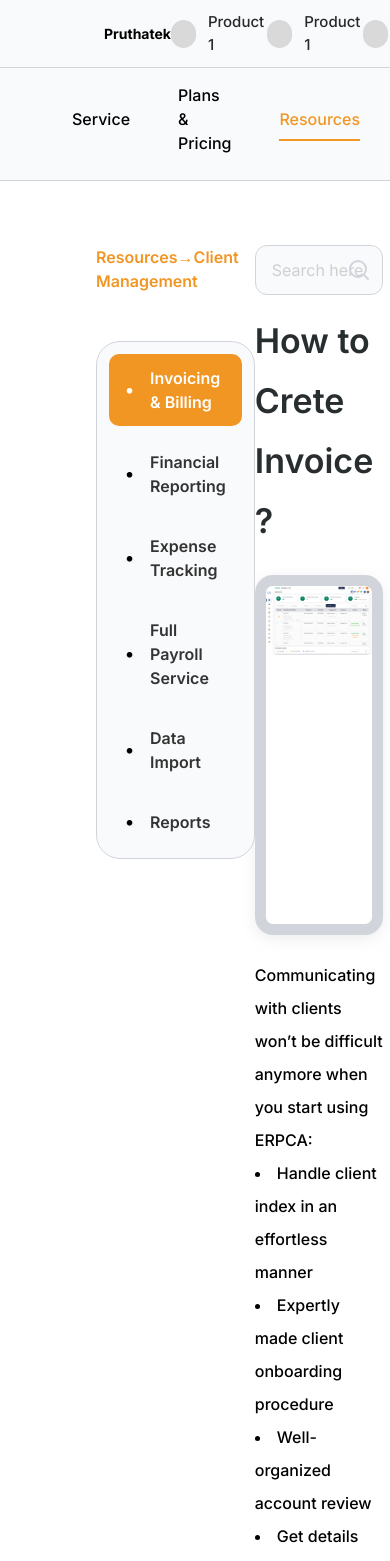
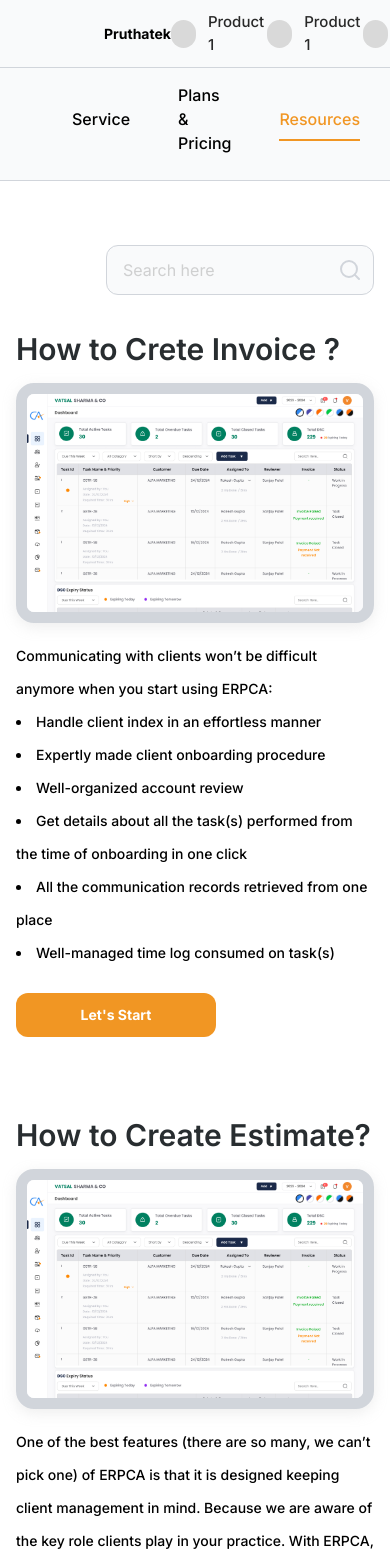
Before and after one commit to jay-avaiya/pruthatek-erp, a React (Vite) app: page /resources in a window 390 px wide. Shown: the top 1561 px of the page. Built offline with nearby package versions, Linux system fonts and the light colour scheme.

Commit message:
Update: Responsiveness

```diff
--- a/src/pages/Main/ResourcePage/Resource.jsx
+++ b/src/pages/Main/ResourcePage/Resource.jsx
@@ -52,14 +52,14 @@ const Resource = () => {
   }, []);
 
   return (
-    <div className="flex justify-between px-24 font-inter">
+    <div className="flex flex-col md:flex-row md:justify-between px-4 md:px-6 lg:px-12 xl:px-24 font-inter">
       {/* side bar */}
-      <div className="flex flex-col gap-12 sticky top-10 h-fit">
-        <p className="text-[16px] text-[#F19623] font-semibold">
+      <div className="hidden md:flex flex-col gap-12 sticky top-10 h-fit">
+        <p className="text-sm md:text-[16px] text-[#F19623] font-semibold">
           Resources→Client Management
         </p>
 
-        <div className="w-full max-w-[310px] h-fit bg-[#F9FAFB] border border-[#D1D5DB] rounded-3xl px-3 py-3">
+        <div className=" w-full max-w-[280px] lg:max-w-[310px] h-fit bg-[#F9FAFB] border border-[#D1D5DB] rounded-3xl px-3 py-3">
           <ul className="space-y-3">
             {items.map((item) => (
               <li key={item.id}>
@@ -70,7 +70,7 @@ const Resource = () => {
                       .scrollIntoView({ behavior: "smooth" });
                     setActive(item.id);
                   }}
-                  className={`w-full text-left py-3 px-4 rounded-[10px] text-[16px] font-semibold flex items-center gap-4
+                  className={`w-full text-left py-3 px-4 rounded-[10px] text-sm lg:text-[16px] font-semibold flex items-center gap-4 group
                         ${
                           active === item.id
                             ? "bg-[#F19623] text-white"
@@ -79,7 +79,7 @@ const Resource = () => {
                       `}
                 >
                   <span
-                    className={`text-lg leading-none
+                    className={`text-[16px] lg:text-lg leading-none
                           ${
                             active === item.id
                               ? "text-white"
@@ -97,9 +97,9 @@ const Resource = () => {
         </div>
       </div>
 
-      <div className="w-full max-w-[65%] flex flex-col gap-4">
+      <div className="w-full md:max-w-[60%] lg:max-w-[65%] flex flex-col gap-4">
         {/* search */}
-        <div className="flex justify-end">
+        <div className="flex justify-end mb-5 md:mb-0">
           <div className="w-fit h-fit relative">
             <input
               type="text"
--- a/src/pages/Main/ResourcePage/_components/SectionCard.jsx
+++ b/src/pages/Main/ResourcePage/_components/SectionCard.jsx
@@ -2,12 +2,15 @@ import React from "react";
 
 const SectionCard = ({ id, title, desc, image, btnText }) => {
   return (
-    <div id={id || "invoicing"} className="flex flex-col gap-6">
-      <h3 className="text-[34px] text-[#282D30] font-semibold leading-[60px]">
+    <div id={id || "invoicing"} className="flex flex-col gap-4 lg:gap-6">
+      <h3
+        className="text-3xl lg:text-[34px] font-semibold text-[#282D30]
+"
+      >
         {title || "How to Crete Invoice ?"}
       </h3>
       <div
-        className="w-full max-w-[630px] h-[360px] border-[11px] border-[#D1D5DB] overflow-hidden rounded-[18px]
+        className="w-full max-w-[630px] max-h-[360px] border-[11px] border-[#D1D5DB] overflow-hidden rounded-[18px]
               shadow-[0_4px_14px_0_rgba(189,189,189,.25)]"
       >
         <img
@@ -16,9 +19,9 @@ const SectionCard = ({ id, title, desc, image, btnText }) => {
           className="w-fit h-fit object-cover"
         />
       </div>
-      <div className="text-[16px] font-medium leading-[33px]">
+      <div className="text-sm lg:text-[16px] font-medium leading-[33px]">
         {desc ? (
-          <p className="w-[75%]">{desc}</p>
+          <p className="lg:w-[75%]">{desc}</p>
         ) : (
           <>
             <p>
@@ -39,7 +42,7 @@ const SectionCard = ({ id, title, desc, image, btnText }) => {
           </>
         )}
       </div>
-      <button className="text-[16px] font-bold text-white bg-[#F19623] rounded-[12px] w-full max-w-[200px] py-3 cursor-pointer mt-2">
+      <button className="text-sm lg:text-[16px] font-bold text-white bg-[#F19623] rounded-[12px] w-full max-w-[200px] py-3 cursor-pointer mt-2">
         {btnText || `Know More`}
       </button>
     </div>
```
